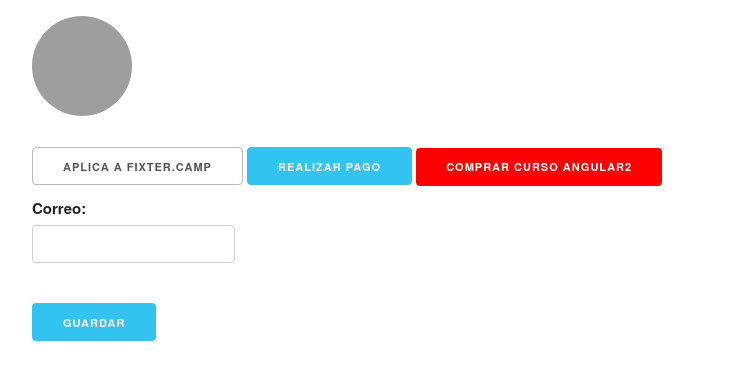
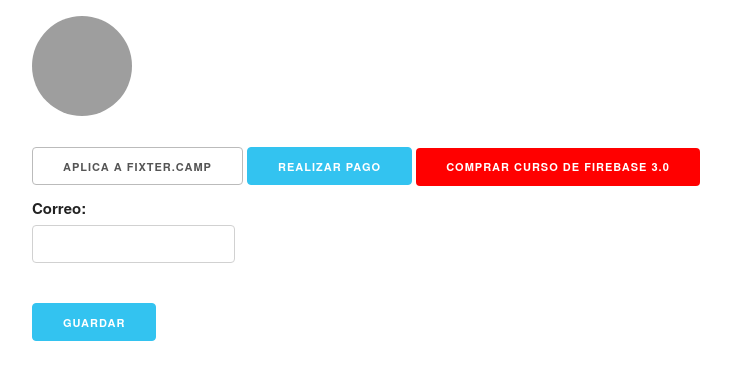
Before and after one commit to HectorBlisS/FixterGeek, a Django app: template perfil/templates/perfil/dashboard.html in a window 1280 px wide. Shown: the part 34-414 px from the top of the page, without its empty margins (96-827 px from the left). Run offline with Django 3.2, Linux system fonts and the light colour scheme; the template is opened without the code that fills it: values that come from a table or form of the project are taken from there, others are empty; parts of the project's set-up code (start-up, migrations or seed data) failed here and were passed over; some libraries are stand-ins or nearby versions; grey boxes are pictures that could not be loaded.

Commit message:
firebase button

```diff
--- a/eventos/models.py
+++ b/eventos/models.py
@@ -8,7 +8,7 @@
 	descripcion=models.TextField()
 	detalles=models.CharField(max_length=140)
 	# precio = models.DecimalField(max_digits=10,decimal_places=2,default=0)
-	precio = models.IntegerField()
+	precio = models.CharField(max_length=50)
 	precio_promo=models.IntegerField()
 	fecha=models.DateTimeField()
 	direccion=models.TextField()
--- a/perfil/templates/perfil/dashboard.html
+++ b/perfil/templates/perfil/dashboard.html
@@ -19,7 +19,7 @@
 
   <a href="{%url 'pagos:pago' %}" class="button button-primary">Realizar Pago</a>
 
-  <a style="background:red; border:none;" href="{%url 'eventos:detalle' 'angular2'%}" class="button button-primary">Comprar Curso Angular2</a>
+  <a style="background:red; border:none;" href="{%url 'eventos:detalle' 'firebase'%}" class="button button-primary">Comprar Curso de Firebase 3.0</a>
 
 
   <br>
```
